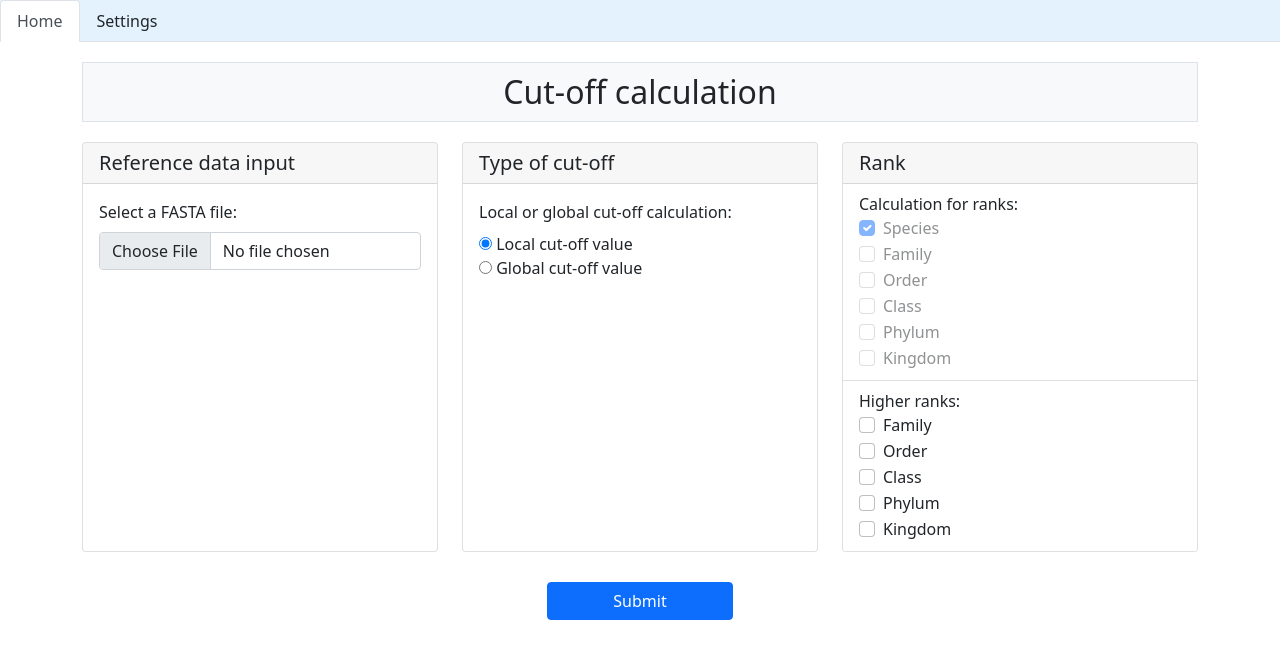
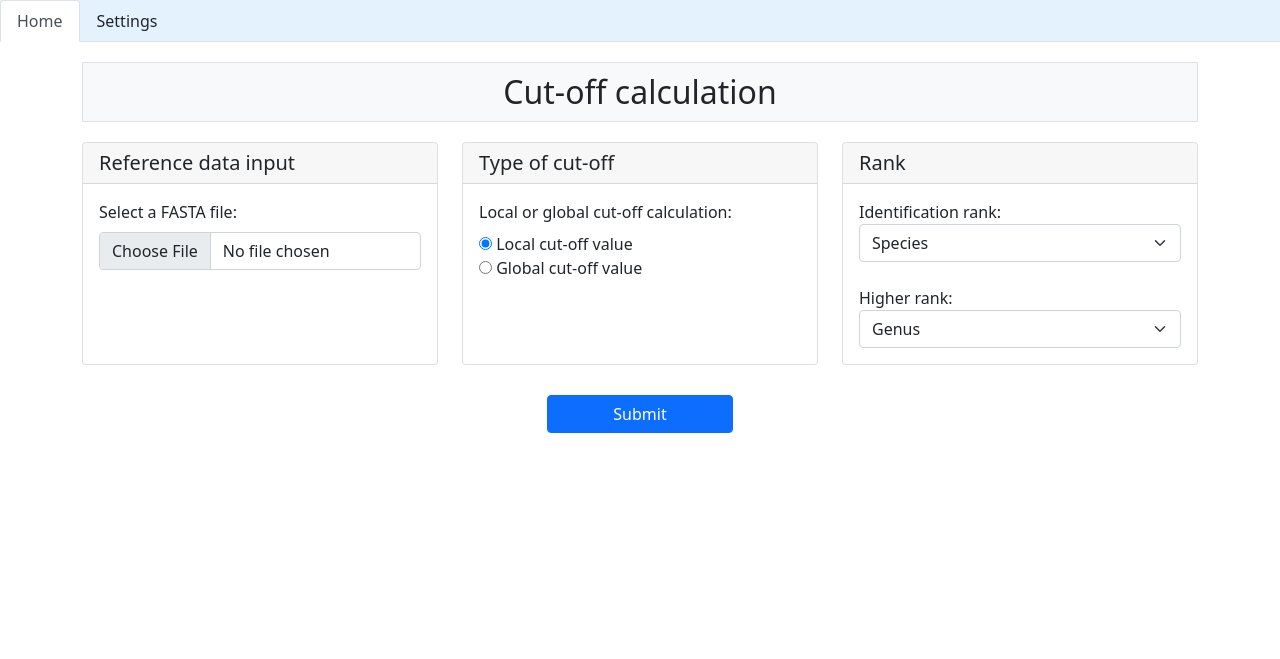
Before and after one commit to RubyvanderHolst/interface-dnabarcoder, a Django app: page /cutoff in a window 1280 px wide. Shown: the part 56-715 px from the top of the page. Run offline with Django 3.2, Linux system fonts and the light colour scheme.

Commit message:
changed rank option to dropdown and js events

```diff
--- a/static/js/cutoff.js
+++ b/static/js/cutoff.js
@@ -1,32 +1,34 @@
 
 
 function disable_rank(clicked_radio) {
-    // Disables higher rank checkboxes
-    let checkboxes_list_higher = document.getElementsByClassName("checks_higher_rank");
-    let checkboxes_list = document.getElementsByClassName("checks_rank")
+    // Disables higher rank dropdown and shows/hides kingdom in rank
+    let rank = document.getElementById('rank')
+    let higher_rank = document.getElementById('higher_rank')
 
-    let checkboxes_to_disable
-    let checkboxes_to_enable
     if (clicked_radio.id === 'local_choice') {
-        checkboxes_to_disable = checkboxes_list
-        checkboxes_to_enable = checkboxes_list_higher
+        higher_rank.disabled = false;
+        document.getElementById('kingdom_rank').hidden = true;
     } else if (clicked_radio.id === 'global_choice'){
-        checkboxes_to_disable = checkboxes_list_higher
-        checkboxes_to_enable = checkboxes_list
+        higher_rank.disabled = true;
+        higher_rank.value = "";
+        document.getElementById('kingdom_rank').hidden = false;
     }
+}
 
-    for (let i = 0; i < checkboxes_to_disable.length; i++) {
-        checkboxes_to_disable.item(i).checked = false;
-        checkboxes_to_disable.item(i).disabled = true;
-    }
-    for (let i = 0; i < checkboxes_to_enable.length; i++) {
-        checkboxes_to_enable.item(i).disabled = false;
-    }
-
-    if (document.getElementById('species').disabled) {
-        document.getElementById('species').checked = true;
-    } else {
-        document.getElementById('species').checked = true;
+function hide_higher_options() {
+    if (!document.getElementById('higher_rank').disabled) {
+        let all_rank = ['species', 'genus', 'family', 'order', 'class', 'phylum', 'kingdom']
+        let selected_rank = document.getElementById('rank').value
+        let index = all_rank.findIndex(object => {
+            return object === selected_rank
+        })
+        document.getElementById('higher_rank').value = all_rank[index + 1]
+        for (let i = 1; i < index + 1; i++) {
+            document.getElementById(all_rank[i] + "_higher").hidden = true;
+        }
+        for (let i = index + 1; i < all_rank.length; i++) {
+            document.getElementById(all_rank[i] + "_higher").hidden = false;
+        }
     }
 }
 
--- a/templates/cutoff.html
+++ b/templates/cutoff.html
@@ -54,86 +54,30 @@
 {#                rank #}
                         <div class="card h-100">
                             <h5 class="card-header">Rank</h5>
-                                <ul class="list-group list-group-flush">
-                                    <li class="list-group-item">
-                                        <label>Calculation for ranks:</label><br>
-                                        <div class="form-check">
-                                            <input type="checkbox" class="form-check-input checks_rank"
-                                                   name="species" id="species" value="species"
-                                                   required disabled checked>
-                                            <label for="species" class="form-check-label">Species</label>
-                                        </div>
-                                        <div class="form-check">
-                                            <input type="checkbox" class="form-check-input checks_rank"
-                                                   name="family" id="family" value="family"
-                                                   required disabled>
-                                            <label for="family" class="form-check-label">Family</label>
-                                        </div>
-                                        <div class="form-check">
-                                            <input type="checkbox" class="form-check-input checks_rank"
-                                                   name="order" id="order" value="order"
-                                                   required disabled>
-                                            <label for="order" class="form-check-label">Order</label>
-                                        </div>
-                                        <div class="form-check">
-                                            <input type="checkbox" class="form-check-input checks_rank"
-                                                   name="class" id="class" value="class"
-                                                   required disabled>
-                                            <label for="class" class="form-check-label">Class</label>
-                                        </div>
-                                        <div class="form-check">
-                                            <input type="checkbox" class="form-check-input checks_rank"
-                                                   name="phylum" id="phylum" value="phylum"
-                                                   required disabled>
-                                            <label for="phylum" class="form-check-label">Phylum</label>
-                                        </div>
-                                        <div class="form-check">
-                                            <input type="checkbox" class="form-check-input checks_rank"
-                                                   name="kingdom" id="kingdom" value="kingdom"
-                                                   required disabled>
-                                            <label for="kingdom" class="form-check-label">Kingdom</label>
-                                        </div>
-                                    </li>
-                                    <li class="list-group-item">
-                                        <div id="li_higher_rank">
-                                            <label>Higher ranks:</label><br>
-                                            <div class="form-check">
-                                                <input type="checkbox" class="form-check-input checks_higher_rank"
-                                                       name="family_higher" id="family_higher" value="family_higher"
-                                                       required>
-                                                <label for="family_higher" class="form-check-label">Family</label>
-                                            </div>
-                                            <div class="form-check">
-                                                <input type="checkbox" class="form-check-input checks_higher_rank"
-                                                       name="order_higher" id="order_higher" value="order_higher"
-                                                       required>
-                                                <label for="order_higher" class="form-check-label">Order</label>
-                                            </div>
-                                            <div class="form-check">
-                                                <input type="checkbox" class="form-check-input checks_higher_rank"
-                                                       name="class_higher" id="class_higher" value="class_higher"
-                                                       required>
-                                                <label for="class_higher" class="form-check-label">Class</label>
-                                            </div>
-                                            <div class="form-check">
-                                                <input type="checkbox" class="form-check-input checks_higher_rank"
-                                                       name="phylum_higher" id="phylum_higher" value="phylum_higher"
-                                                       required>
-                                                <label for="phylum_higher" class="form-check-label">Phylum</label>
-                                            </div>
-                                            <div class="form-check">
-                                                <input type="checkbox" class="form-check-input checks_higher_rank"
-                                                       name="kingdom_higher" id="kingdom_higher" value="kingdom_higher"
-                                                       required>
-                                                <label for="kingdom_higher" class="form-check-label">Kingdom</label>
-                                            </div>
-                                        </div>
+                            <div class="card-body">
+                                <label for="rank">Identification rank:</label><br>
+                                <select class="form-select" id="rank" name="rank" onchange="hide_higher_options()">
+                                    <option value="species" id="species_rank">Species</option>
+                                    <option value="genus" id="genus_rank">Genus</option>
+                                    <option value="family" id="family_rank">Family</option>
+                                    <option value="order" id="order_rank">Order</option>
+                                    <option value="class" id="class_rank">Class</option>
+                                    <option value="phylum" id="phylum_rank">Phylum</option>
+                                    <option value="kingdom" id="kingdom_rank" hidden>Kingdom</option>
+                                </select>
 
-                                    </li>
-                                </ul>
+                                <br>
+                                <label for="higher_rank">Higher rank:</label><br>
+                                <select class="form-select" id="higher_rank" name="higher_rank">
+                                    <option value="genus" id="genus_higher">Genus</option>
+                                    <option value="family" id="family_higher">Family</option>
+                                    <option value="order" id="order_higher">Order</option>
+                                    <option value="class" id="class_higher">Class</option>
+                                    <option value="phylum" id="phylum_higher">Phylum</option>
+                                    <option value="kingdom" id="kingdom_higher">Kingdom</option>
+                                </select>
+                            </div>
                         </div>
-
-{#                higher rank input (only global) #}
                     </div>
 
 
```
